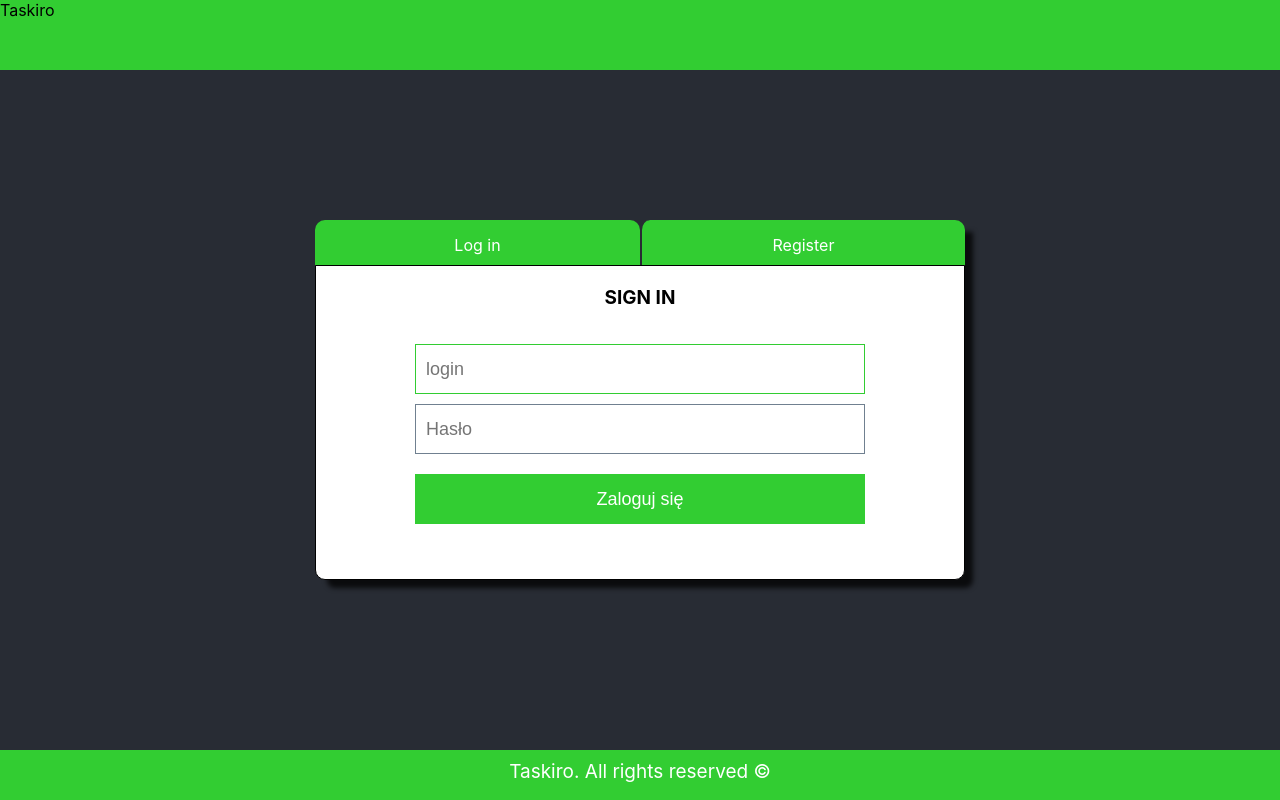
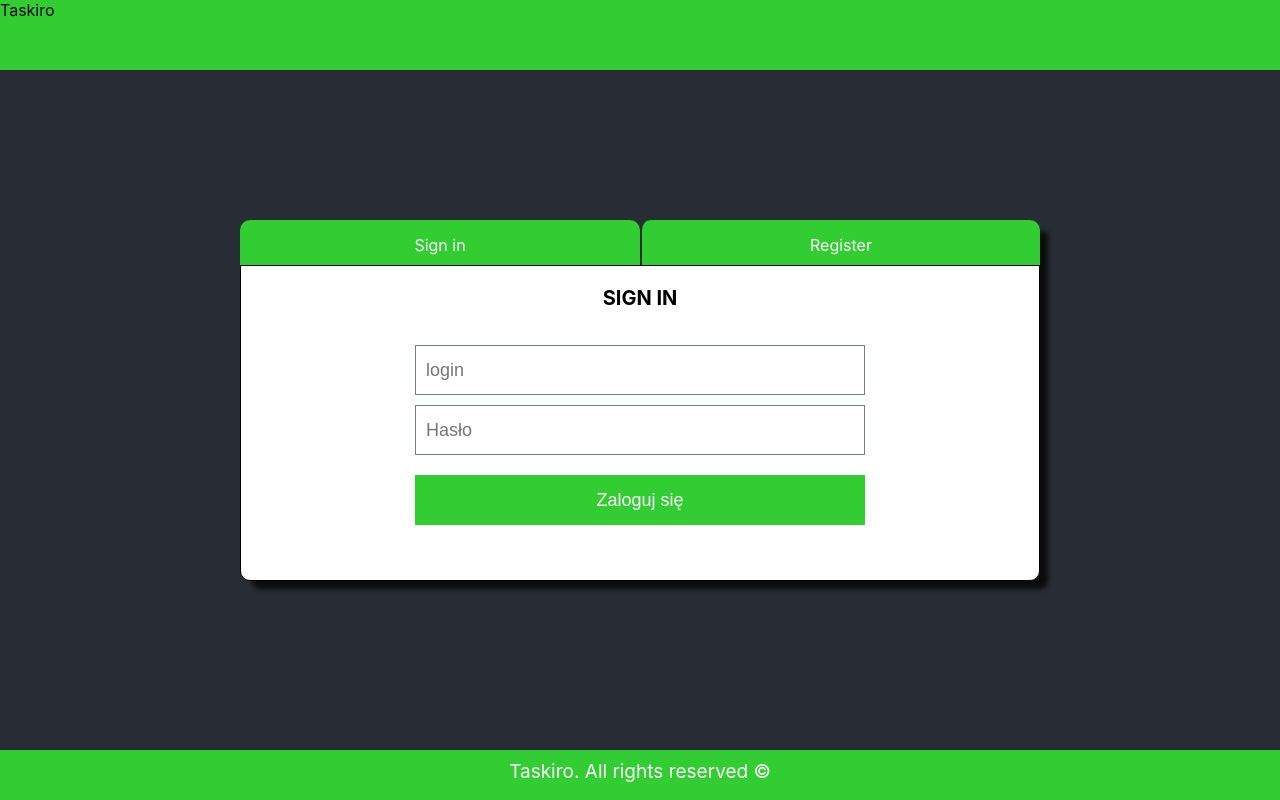
Before and after one commit to bartoszgaj/taskiro, a React (Create React App) app in the folder app/: page /login in a window 1280 px wide. Built offline with nearby package versions, Linux system fonts and the light colour scheme.

Commit message:
Merge branch 'master' of https://github.com/bartoszgaj/taskiro

```diff
--- a/app/package.json
+++ b/app/package.json
@@ -3,6 +3,7 @@
   "version": "0.1.0",
   "private": true,
   "dependencies": {
+    "axios": "^0.18.0",
     "react": "^16.6.3",
     "react-dom": "^16.6.3",
     "react-router-dom": "^4.3.1",
--- a/app/public/index.html
+++ b/app/public/index.html
@@ -1,15 +1,15 @@
 <!DOCTYPE html>
-<html lang="en">
+<html lang="pl">
   <head>
     <meta charset="utf-8">
-    <link rel="shortcut icon" href="%PUBLIC_URL%/favicon.ico">
+    <!--<link rel="shortcut icon" href="%PUBLIC_URL%/favicon.ico">-->
     <meta name="viewport" content="width=device-width, initial-scale=1, shrink-to-fit=no">
     <meta name="theme-color" content="#000000">
     <!--
       manifest.json provides metadata used when your web app is added to the
       homescreen on Android. See https://developers.google.com/web/fundamentals/web-app-manifest/
     -->
-    <link rel="manifest" href="%PUBLIC_URL%/manifest.json">
+    <!--<link rel="manifest" href="%PUBLIC_URL%/manifest.json">-->
     <!--
       Notice the use of %PUBLIC_URL% in the tags above.
       It will be replaced with the URL of the `public` folder during the build.
--- a/app/src/App.js
+++ b/app/src/App.js
@@ -1,15 +1,50 @@
 import React, { Component } from 'react';
-import LoginBox from './login.js';
+import { BrowserRouter as Router, Route, Link, Redirect } from "react-router-dom";
+import Login from './login.js';
+import Register from './register.js';
+
 
 class App extends Component{
     render(){
         return(
             <div>
                 <TopBar/>
-                <LoginBox />
+                <Routing />
                 <Footer />
             </div>
     )
+    }
+}
+
+class Routing extends Component{
+
+    constructor(props) {
+        super(props);
+    }
+
+
+    render(){
+
+
+        return(
+            <Router>
+                <div id="login-box">
+                    <ul>
+                        <li>
+                            <Link to="/login">Sign in</Link>
+                        </li>
+                        <li>
+                            <Link to="/register">Register</Link>
+                        </li>
+                    </ul>
+                    <Route exact path="/login" component={Login} />
+                    <Route path="/register" component={Register} />
+                    <Route path="*" render={() => (
+                        <Redirect to="/login"/>
+                    )}/>
+                </div>
+            </Router>
+        )
     }
 }
 
--- a/app/src/login.js
+++ b/app/src/login.js
@@ -1,45 +1,10 @@
 import React, { Component } from 'react';
-import { BrowserRouter as Router, Route, Link, Redirect } from "react-router-dom";
 import './styles/login.css';
-
-class LoginBox extends Component{
-
-    constructor(props) {
-        super(props);
-    }
+import axios from 'axios';
 
 
-    render(){
-        return(
 
-            <Router>
-                <div id="login-box">
-                    <ul>
-                        <li>
-                            <Link to="/login">Log in</Link>
-                        </li>
-                        <li>
-                            <Link to="/register">Register</Link>
-                        </li>
-                    </ul>
-
-                    <Route exact path="/login" component={Login} />
-                    <Route path="/register" component={Register} />
-                    <Redirect from="*" to="/login"/>
-                </div>
-            </Router>
-        )
-    }
-}
-
-const Login = ({}) =>
-    <div id="login">
-        SIGN IN
-        <LoginForm />
-    </div>;
-
-
-class LoginForm extends Component{
+class Login extends Component{
 
     constructor(props){
         super(props);
@@ -58,7 +23,14 @@ class LoginForm extends Component{
     onSubmit(event){
         event.preventDefault();
         console.log(this.state);
+        /*
+        axios.post('', {login: this.state.login, password: this.state.password}).then(function(response){
+            console.log(response);
+        }).catch(function(error){
+           console.log(error);
+        });*/
         this.setState({login: '', password: ''});
+
     }
 
     onChange(event) {
@@ -66,25 +38,26 @@ class LoginForm extends Component{
     }
 
     render(){
-        return(
-            <form onSubmit={this.onSubmit}>
-                <input type="text" name="login" placeholder="login" onChange={this.onChange} required/>
-                <input type="password" name="password" placeholder="Hasło" onChange={this.onChange} required/>
-                <input type="submit" value="Zaloguj się"/>
-            </form>
-        )
-    }
-}
-
-
-class Register extends Component{
-    render(){
-        return(
-            <h2>Register</h2>
+        return (
+            <div id="login">
+                SIGN IN
+                <LoginForm onChange={this.onChange} onSubmit={this.onSubmit}/>
+            </div>
         )
     }
 }
 
 
 
-    export default LoginBox;
+const LoginForm =({onChange, onSubmit})=>
+            <form onSubmit={onSubmit}>
+                <input type="text" name="login" placeholder="login" onChange={onChange} required/>
+                <input type="password" name="password" placeholder="Hasło" onChange={onChange} required/>
+                <input type="submit" value="Zaloguj się"/>
+            </form>;
+
+
+
+
+
+export default Login;
--- /dev/null
+++ b/app/src/register.js
@@ -0,0 +1,83 @@
+import {Component} from "react";
+import React from "react";
+import './styles/register.css';
+
+class Register extends Component{
+
+    constructor(props){
+        super(props);
+
+        this.state = {
+            login: '',
+            password: '',
+            confirmpswd: '',
+            name: '',
+            surname: '',
+            email:'',
+            phone:''
+        };
+
+        this.onSubmit = this.onSubmit.bind(this);
+        this.onChange = this.onChange.bind(this);
+
+    }
+
+    onChange(event) {
+        this.setState({[event.target.name]: event.target.value});
+    }
+
+    onSubmit(event){
+        event.preventDefault();
+        if (this.state.password === this.state.confirmpswd){
+            this.setState({
+                    login: '',
+                    password: '',
+                    confirmpswd: '',
+                    name: '',
+                    surname: '',
+                    email:'',
+                    phone:''
+                }
+            );
+        }
+        else{
+            const inputs = document.querySelectorAll("input[type='password']");
+            for(let input of inputs) {
+                input.style.background = 'tomato';
+                input.style.border = '1px solid darkred';
+            }
+        }
+    }
+
+    render(){
+        return(
+            <div id="register">
+                REGISTER
+                <RegisterForm onChange={this.onChange} onSubmit={this.onSubmit}/>
+            </div>
+        )
+    }
+}
+
+const RegisterForm = ({onChange, onSubmit}) =>
+    <form onSubmit = {onSubmit}>
+        <label>  Imię:
+            <input type="text" onChange={onChange} name='name' required/> </label>
+        <label> Nazwisko:
+            <input type="text" onChange={onChange} name='surname' required/> </label>
+        <label> Login:
+            <input type="text" onChange={onChange} name='login' required/> </label>
+        <label> Hasło:
+            <input type="password" onChange={onChange} name='password' required/></label>
+        <label> Potwierdź Hasło:
+            <input type='password' onChange={onChange} name='confirmpswd' required/></label>
+        <label> E-mail:
+            <input type="email" onChange={onChange} name='email' required/></label>
+        <label> Numer Telefonu:
+            <input type="tel" onChange={onChange} name='phone' required/></label>
+        <label>
+            <input type="submit" value="Utwórz konto"/> </label>
+    </form>;
+
+
+export default Register;
--- a/app/src/styles/login.css
+++ b/app/src/styles/login.css
@@ -12,8 +12,8 @@ header{
 }
 
 #login-box{
-    margin: 50px auto;
-    width: 650px;
+    margin: 50px auto 200px;
+    width: 800px;
     padding:0;
     box-sizing: border-box;
     border-radius: 0 0 10px 10px;
@@ -74,7 +74,7 @@ header{
     box-sizing: border-box;
 }
 
-#login-box form input[type="text"],input[type="password"]:focus{
+#login-box form input[type="text"]:focus,input[type="password"]:focus{
     border:1px solid limegreen;
 }
 
@@ -95,7 +95,7 @@ header{
     border: 1px solid black;
     text-align: center;
     font-weight: bold;
-    font-size: 19px;
+    font-size: 20px;
     padding: 20px 0;
     background-color: white;
     border-radius: 0 0 10px 10px;
@@ -115,7 +115,7 @@ footer{
 }
 
 
-@media screen and (max-width: 700px){
+@media screen and (max-width: 900px){
 
     #login-box{
         width: 90%;
@@ -140,6 +140,7 @@ footer{
         margin-top:50px;
         width: 100%;
         border-radius: 0;
+        margin-bottom: 90px;
     }
 
     #login-box ul{
@@ -167,7 +168,7 @@ footer{
 
     footer{
         position: relative;
-        margin-top: 100px;
+        margin-top: 20px;
     }
 
 }
--- /dev/null
+++ b/app/src/styles/register.css
@@ -0,0 +1,69 @@
+
+
+#register{
+    background-color: white;
+    text-align: center;
+    font-weight: bold;
+    font-size: 20px;
+    padding: 25px 0 8px;
+    border-radius: 0 0 10px 10px;
+}
+
+#register form{
+    width: 100%;
+    display: flex;
+    flex-wrap: wrap;
+    font-size: 15px;
+    font-weight: normal;
+}
+
+#register form label{
+    flex: 1 0 45%;
+    text-align: center;
+}
+
+#register form input{
+    width: 320px;
+    border: 1px solid slategray;
+    padding: 0 10px;
+    font-size: 18px;
+    box-sizing: border-box;
+}
+
+#register form input:focus{
+    border: 1px solid limegreen;
+}
+
+#register form input[type="submit"]{
+    margin-top: 25px;
+    border: none;
+}
+
+
+@media screen and (max-width: 750px){
+    #register form input{
+        width: 270px;
+    }
+}
+
+@media screen and (max-width: 650px){
+
+    #register form{
+        display: block;
+    }
+
+    #register form label{
+        width: 100%;
+    }
+
+    #register form input{
+        width: 85%;
+    }
+}
+
+@media screen and (max-width: 550px){
+
+    #register{
+        border-radius: 0;
+    }
+}
```
Also changed, not shown: 1 other file (tests, documents, lock files or other folders).
